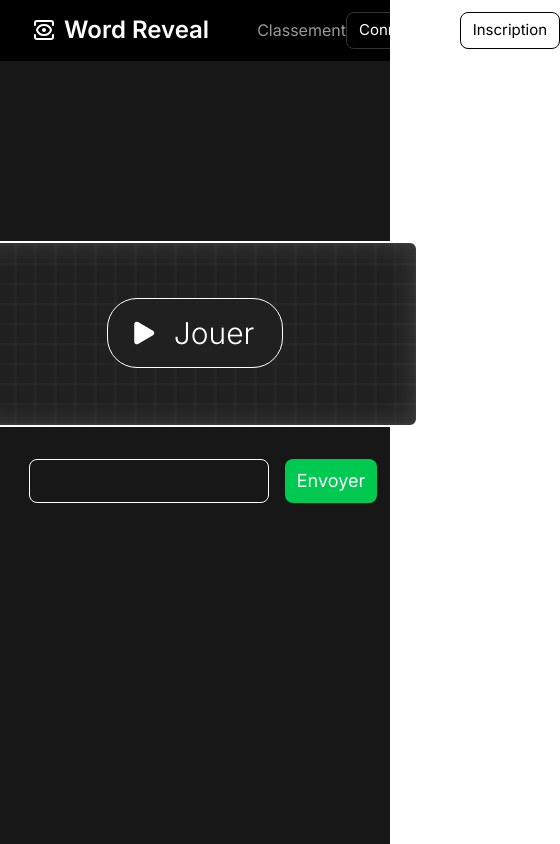
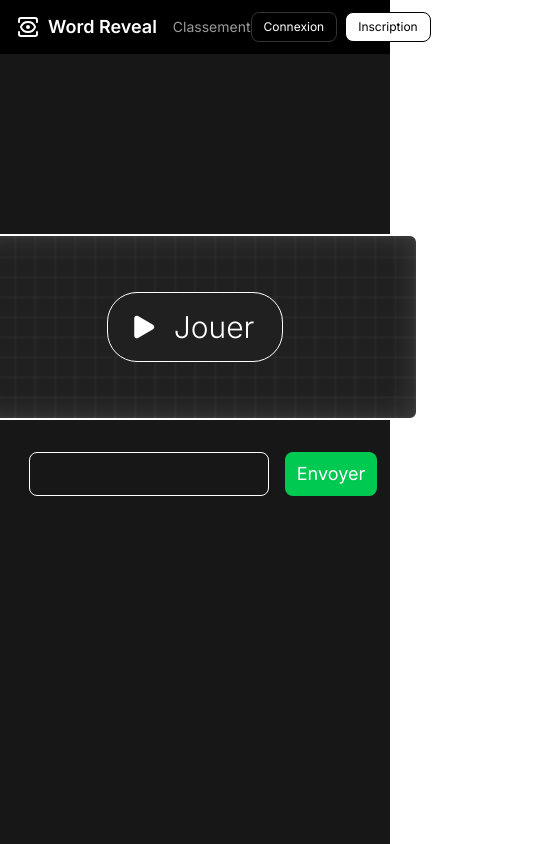
Before and after one commit to maudiffr/word-reveal, a React (Vite) app in the folder frontend/: page / in a window 390 px wide. Shown: the whole page, 560 px wide, since content can reach past the window. Built offline with nearby package versions, Linux system fonts and the light colour scheme; no server answers.

Commit message:
fix: header responsive

```diff
--- a/frontend/src/components/Header.jsx
+++ b/frontend/src/components/Header.jsx
@@ -14,18 +14,18 @@ const Header = () => {
 
   return (
     <header className="bg-black">
-      <nav className="flex items-center justify-between max-w-340 mx-auto px-8 py-3 whitespace-nowrap">
-        <div className="flex items-center gap-12">
+      <nav className="flex items-center justify-between max-w-340 mx-auto px-4 sm:px-8 py-3 whitespace-nowrap">
+        <div className="flex items-center gap-4 sm:gap-12">
           <Link
             to="/"
-            className="flex items-center gap-2 text-2xl font-semibold"
+            className="flex items-center gap-2 text-lg sm:text-2xl font-semibold"
           >
             <View size={24} className="shrink-0" />
             Word Reveal
           </Link>
           <Link
             to="/leaderboard"
-            className="text-white/60 hover:text-white transition-colors"
+            className="text-sm sm:text-base text-white/60 hover:text-white transition-colors"
           >
             Classement
           </Link>
@@ -49,11 +49,11 @@ const Header = () => {
             </button>
           </div>
         ) : (
-          <div className="flex items-center gap-3 select-none">
+          <div className="flex items-center gap-2 sm:gap-3 select-none">
             {location.pathname !== '/login' && (
               <Link
                 to="/login"
-                className="px-3 py-1.5 border border-white/20 rounded-lg text-[15px] hover:bg-white/10 whitespace-nowrap transition-colors"
+                className="px-3 py-1.5 border border-white/20 rounded-lg text-xs sm:text-[15px] hover:bg-white/10 whitespace-nowrap transition-colors"
               >
                 Connexion
               </Link>
@@ -61,7 +61,7 @@ const Header = () => {
             {location.pathname !== '/register' && (
               <Link
                 to="/register"
-                className="px-3 py-1.5 border rounded-lg bg-white text-[15px] text-black hover:bg-white/80 whitespace-nowrap transition-colors"
+                className="px-3 py-1.5 border rounded-lg bg-white text-xs sm:text-[15px] text-black hover:bg-white/80 whitespace-nowrap transition-colors"
               >
                 Inscription
               </Link>
```
